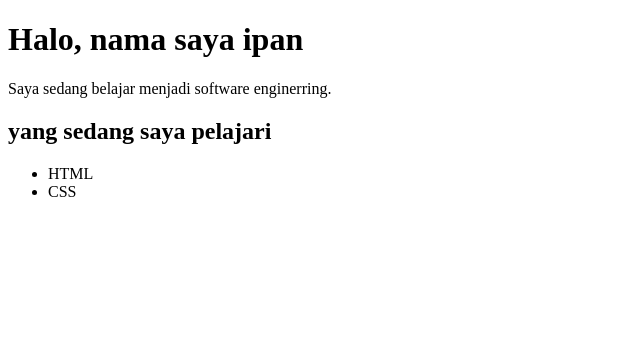
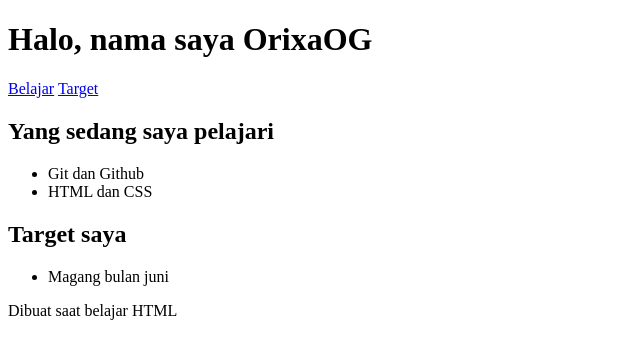
Before and after one commit to OrixaOG/Latihan-HTML, a plain HTML site: page index.html in a window 1280 px wide. Shown: the whole page, without its empty margins (0-640 px from the left). Drawn offline with Linux system fonts and the light colour scheme.

Commit message:
ubah ke senematic html

```diff
--- a/index.html
+++ b/index.html
@@ -6,13 +6,33 @@
     <title>Halaman Pertamaku</title>
 </head>
 <body>
-    <h1>Halo, nama saya ipan</h1>
-    <p>Saya sedang belajar menjadi software enginerring.</p>
+    <header>
+        <h1>Halo, nama saya OrixaOG</h1>
+        <nav>
+            <a href="#belajar">Belajar</a>
+            <a href="#target">Target</a>
+        </nav>
+    </header>
 
-    <h2>yang sedang saya pelajari</h2>
-    <ul>
-        <li>HTML</li>
-        <li>CSS</li>
-    </ul>
+    <main>
+        <selection id="belajar">
+            <h2>Yang sedang saya pelajari</h2>
+            <ul>
+                <li>Git dan Github</li>
+                <li>HTML dan CSS</li>
+            </ul>
+        </selection>
+
+        <selection id="target">
+            <h2>Target saya</h2>
+            <ul>
+                <li>Magang bulan juni</li>
+            </ul>
+        </selection>
+    </main>
+
+    <footer>
+        <p>Dibuat saat belajar HTML</p>
+    </footer>
 </body>
 </html>
```
